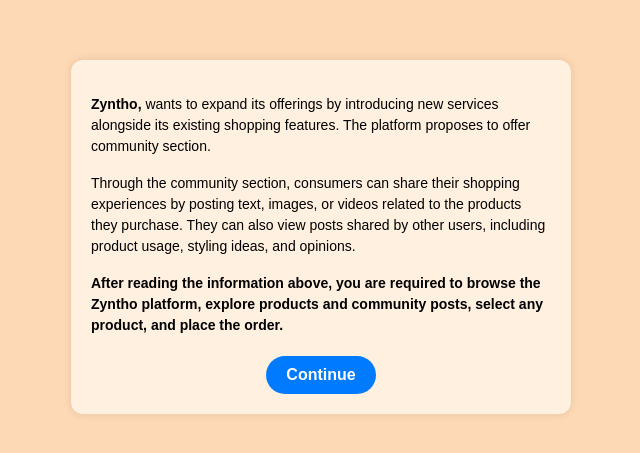
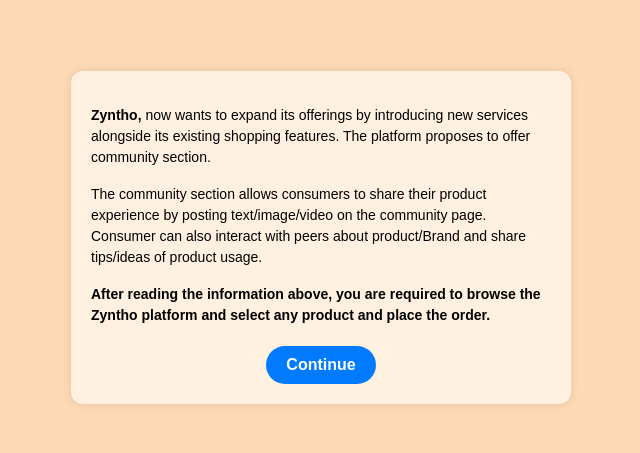
Before and after one commit to khushi-1909-prog/community-post, a plain HTML site: page intro.html in a window 1280 px wide. Shown: the part 163-616 px from the top of the page, without its empty margins (319-959 px from the left). Drawn offline with Linux system fonts and the light colour scheme.

Commit message:
Update intro.html

```diff
--- a/intro.html
+++ b/intro.html
@@ -54,11 +54,12 @@
 </head>
 <body>
   <div class="card">
-    <p><strong>Zyntho,</strong> wants to expand its offerings  by introducing new services alongside its existing shopping features. The platform proposes to offer community section.   </p>
+    <p><strong>Zyntho,</strong> now wants to expand its offerings by introducing new services alongside its existing shopping features. The platform proposes to offer community section.  </p>
 
-    <p> Through the community section, consumers can share their shopping experiences by posting text, images, or videos related to the products they purchase. They can also view posts shared by other users, including product usage, styling ideas, and opinions.</p>
+    <p> The community section allows consumers to share their product experience by posting text/image/video on the community page. Consumer can also interact with peers about product/Brand and share tips/ideas of product usage.
+</p>
 
-    <p><strong>After reading the information above, you are required to browse the Zyntho platform, explore products and community posts, select any product, and place the order.
+    <p><strong>After reading the information above, you are required to browse the Zyntho platform and select any product and place the order.
     </strong></p>
 
     <div class="button-container">
```
